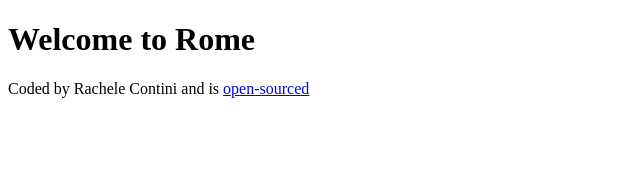
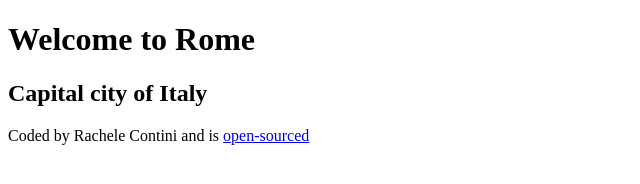
Before and after one commit to rcontini/Travel-Project, a plain HTML site: page index.html in a window 1280 px wide. Shown: the whole page, without its empty margins (0-640 px from the left). Drawn offline with Linux system fonts and the light colour scheme.

Commit message:
added an h2

```diff
--- a/index.html
+++ b/index.html
@@ -10,6 +10,7 @@
   </head>
   <body>
     <h1>Welcome to Rome</h1>
+    <h2>Capital city of Italy</h2>
     <footer>
       Coded by Rachele Contini and is
       <a href="https://github.com/rcontini/Travel-Project" target="_blank"
```
